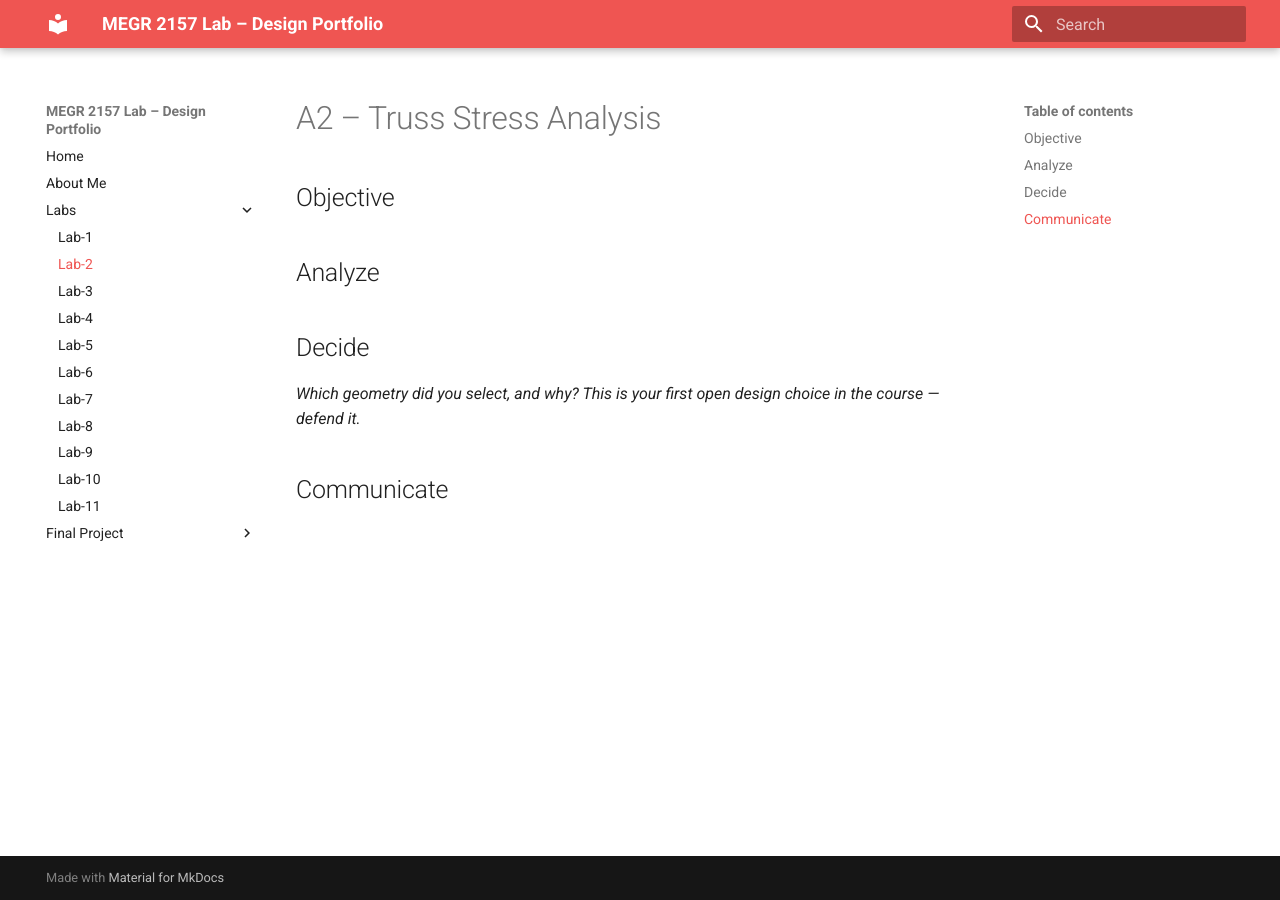
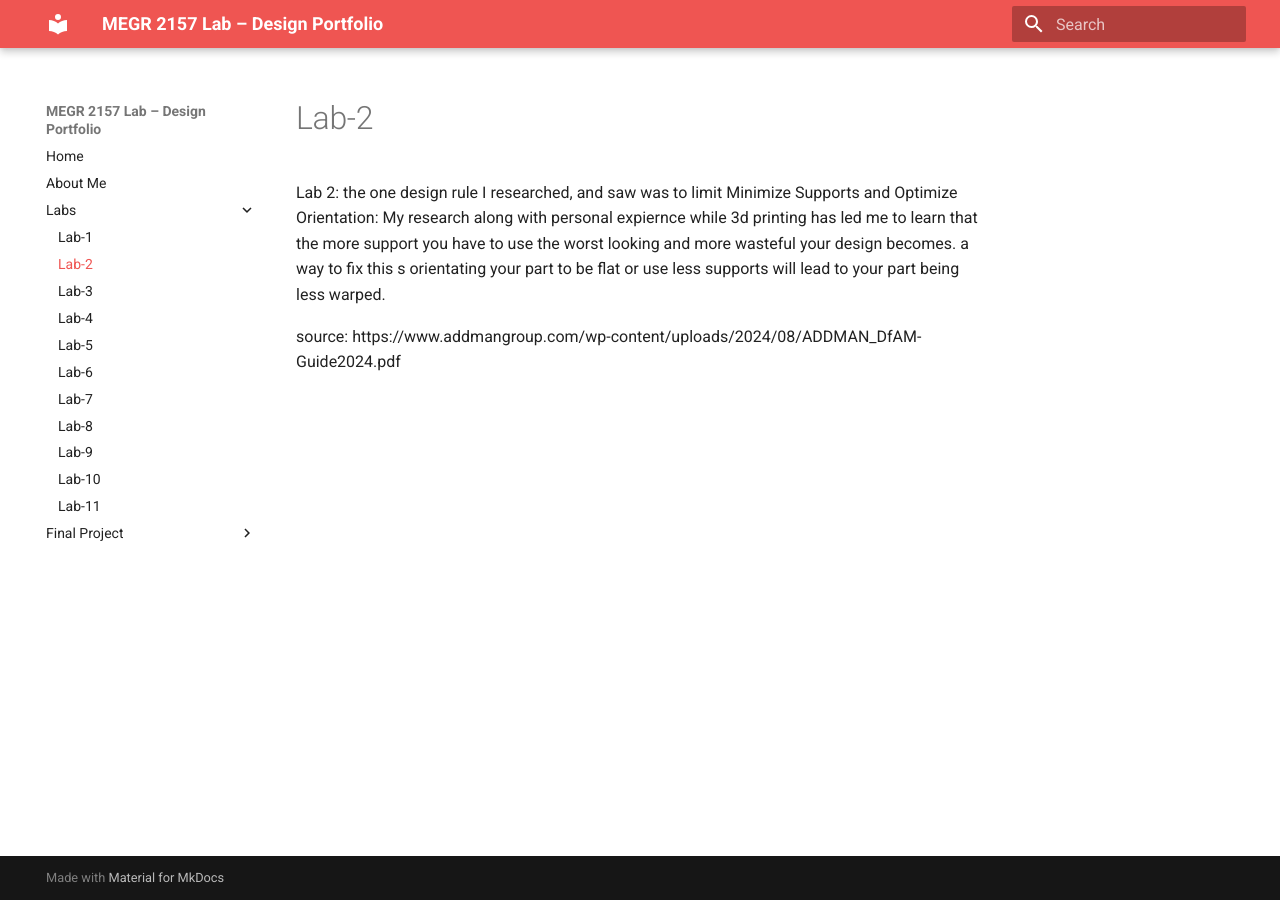
Before and after one commit to Ecornett5806/Ethan-Cornett-MEGR-2157-Lab-Portfolio, an MkDocs documentation site: the page built from docs/Labs/L02/index.md, in a window 1280 px wide. Built offline with MkDocs 1.6.1 and Material for MkDocs 9.7.7, drawn with Linux system fonts in a browser that asks for light colours.

Commit message:
Revise Lab 2 content and objectives
Updated content for Lab 2 on Truss Stress Analysis, including design rules and personal insights on minimizing supports and optimizing orientation.

```diff
--- a/docs/Labs/L02/index.md
+++ b/docs/Labs/L02/index.md
@@ -1,12 +1,5 @@
-# A2 – Truss Stress Analysis
+Lab 2:
+the one design rule I researched, and saw was to limit Minimize Supports and Optimize Orientation:
+My research along with personal expiernce while 3d printing has led me to learn that the more support you have to use the worst looking and more wasteful your design becomes. a way to fix this s orientating your part to be flat or use less supports will lead to your part being less warped.
 
-## Objective
-
-
-## Analyze
-
-
-## Decide
-_Which geometry did you select, and why? This is your first open design choice in the course — defend it._
-
-## Communicate
+source: https://www.addmangroup.com/wp-content/uploads/2024/08/ADDMAN_DfAM-Guide2024.pdf
```
